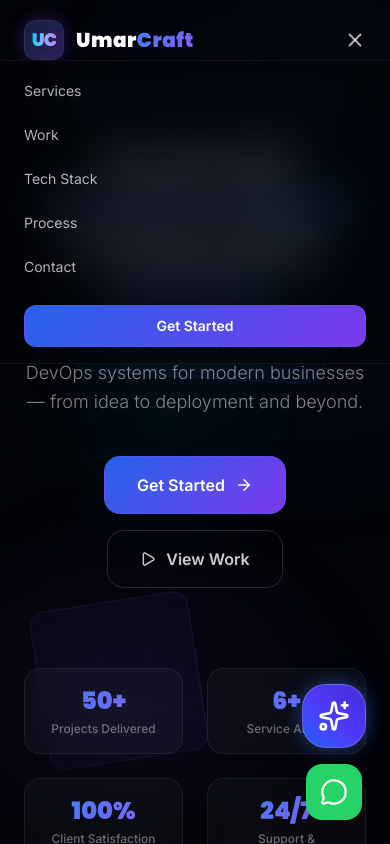
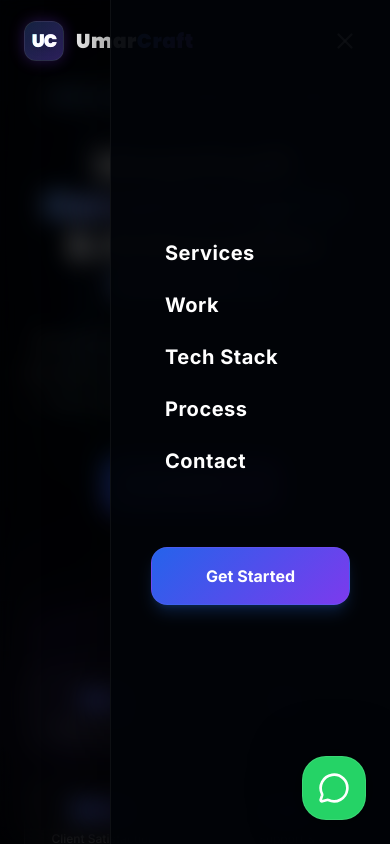
Before and after one commit to umarfarooq57/portfolio, a Next.js app: page / in a window 390 px wide. Both pictures are taken after a click on the button "Toggle menu". Shown: the top 844 px of the page. Built offline with nearby package versions, Linux system fonts and the light colour scheme.

Commit message:
fix: mobile navbar overlap, update footer link to farooxium.dev, and remove ai chatbot

```diff
--- a/src/components/FloatingActions.tsx
+++ b/src/components/FloatingActions.tsx
@@ -1,101 +1,29 @@
 "use client";
 
-import { useState, useEffect } from "react";
+import { useState } from "react";
 import { motion, AnimatePresence } from "framer-motion";
-import { MessageSquare, MessageCircle, Sparkles, X } from "lucide-react";
-import ChatWidget from "./ChatWidget";
+import { MessageCircle } from "lucide-react";
 
 export default function FloatingActions() {
-  const [isOpen, setIsOpen] = useState(false);
-  const [isMaximized, setIsMaximized] = useState(false);
   const [showTooltip, setShowTooltip] = useState<string | null>(null);
 
-  // Close or minimize when clicking outside (Esc)
-  useEffect(() => {
-    if (isOpen) {
-      const handleEsc = (e: KeyboardEvent) => {
-        if (e.key === "Escape") {
-            if (isMaximized) setIsMaximized(false);
-            else setIsOpen(false);
-        }
-      };
-      window.addEventListener("keydown", handleEsc);
-      return () => window.removeEventListener("keydown", handleEsc);
-    }
-  }, [isOpen, isMaximized]);
-
   return (
-    <div className={`fixed z-9999 flex flex-col items-end gap-5 pointer-events-none transition-all duration-500 ${
-        isMaximized
-            ? "inset-0 p-4 md:p-10 justify-center items-center backdrop-blur-xl bg-black/40"
-            : "bottom-6 right-6 md:bottom-10 md:right-10"
-    }`}>
-      {/* Pro Chat Panel Overlay */}
+    <div className="fixed bottom-6 right-6 md:bottom-10 md:right-10 z-9999 flex flex-col items-end gap-5 pointer-events-none">
+      <div className="flex flex-col gap-4 pointer-events-auto items-center">
+        {/* Action WhatsApp */}
+        <div className="relative group">
           <AnimatePresence>
-        {isOpen && (
-          <motion.div
-            initial={isMaximized ? { opacity: 0, scale: 0.9 } : { opacity: 0, scale: 0.8, y: 100, transformOrigin: "bottom right" }}
-            animate={{ opacity: 1, scale: 1, y: 0 }}
-            exit={isMaximized ? { opacity: 0, scale: 0.9 } : { opacity: 0, scale: 0.8, y: 100 }}
-            transition={{
-              type: "spring",
-              damping: 22,
-              stiffness: 150,
-              mass: 0.8
-            }}
-            className={`pointer-events-auto shadow-[0_0_100px_rgba(0,0,0,0.5)] border border-white/10 overflow-hidden rounded-[32px] ${
-              isMaximized
-                ? "w-full max-w-[1000px] h-[90vh] md:h-[80vh]"
-                : "mb-4 w-[92vw] sm:w-[440px] h-[85vh] max-h-[750px]"
-            }`}
-          >
-            <ChatWidget
-                onClose={() => {
-                    setIsOpen(false);
-                    setIsMaximized(false);
-                }}
-                isMaximized={isMaximized}
-                toggleMaximize={() => setIsMaximized(!isMaximized)}
-            />
-          </motion.div>
-        )}
-      </AnimatePresence>
-
-      {!isMaximized && (
-        <div className="flex flex-col gap-4 pointer-events-auto items-center">
-            {/* Toggle Button */}
-            <div className="relative">
-                <AnimatePresence>
-                    {showTooltip === "ai" && (
+            {showTooltip === "wa" && (
               <motion.div
                 initial={{ opacity: 0, x: -10 }}
                 animate={{ opacity: 1, x: 0 }}
                 exit={{ opacity: 0, x: -10 }}
-                        className="absolute right-full mr-5 top-1/2 -translate-y-1/2 bg-[#020408]/40 backdrop-blur-3xl border border-white/10 text-white text-[10px] uppercase tracking-[4px] font-black px-6 py-3 rounded-full whitespace-nowrap hidden md:block shadow-[0_0_40px_rgba(59,130,246,0.3)]"
+                className="absolute right-full mr-5 top-1/2 -translate-y-1/2 bg-[#020408]/40 backdrop-blur-3xl border border-white/10 text-white text-[10px] uppercase tracking-[4px] font-black px-6 py-3 rounded-full whitespace-nowrap hidden md:block shadow-[0_0_40px_rgba(37,211,102,0.3)]"
               >
-                        UmarDev AI
+                WhatsApp Us
               </motion.div>
             )}
           </AnimatePresence>
-                <motion.button
-                    whileHover={{ scale: 1.1, rotate: isOpen ? 0 : 5 }}
-                    whileTap={{ scale: 0.9 }}
-                    onMouseEnter={() => setShowTooltip("ai")}
-                    onMouseLeave={() => setShowTooltip(null)}
-                    onClick={() => setIsOpen(!isOpen)}
-                    className={`w-16 h-16 md:w-20 md:h-20 rounded-3xl flex items-center justify-center shadow-[0_0_50px_rgba(0,0,0,0.5)] transition-all duration-700 relative overflow-hidden group ${
-                    isOpen
-                        ? "bg-indigo-600/20 border border-indigo-500/40 text-blue-400"
-                        : "bg-linear-to-tr from-blue-600 via-indigo-600 to-indigo-700 text-white border border-white/20 animate-glow-pulse"
-                    }`}
-                >
-                    <div className="absolute inset-0 bg-white/20 opacity-0 group-hover:opacity-100 transition-opacity duration-500" />
-                    {isOpen ? <X size={32} /> : <Sparkles size={32} className="relative z-10" />}
-                </motion.button>
-            </div>
-
-            {/* Action WhatsApp */}
-            <div className="relative group">
           <motion.a
             href="https://wa.me/923470132224"
             target="_blank"
@@ -104,14 +32,13 @@ export default function FloatingActions() {
             whileTap={{ scale: 0.9 }}
             onMouseEnter={() => setShowTooltip("wa")}
             onMouseLeave={() => setShowTooltip(null)}
-                    className="w-14 h-14 md:w-16 md:h-16 rounded-2xl bg-[#25D366] flex items-center justify-center text-white shadow-2xl relative overflow-hidden group transition-all"
+            className="w-16 h-16 md:w-20 md:h-20 rounded-3xl bg-[#25D366] flex items-center justify-center text-white shadow-2xl relative overflow-hidden group transition-all border border-white/10 shadow-[0_0_50px_rgba(0,0,0,0.5)]"
           >
             <div className="absolute inset-0 bg-white/30 opacity-0 group-hover:opacity-100 transition-opacity rounded-xl animate-ping [animation-duration:4s]" />
-                    <MessageCircle size={28} className="relative z-10" />
+            <MessageCircle size={32} className="relative z-10" />
           </motion.a>
         </div>
       </div>
-      )}
     </div>
   );
 }
--- a/src/components/Footer.tsx
+++ b/src/components/Footer.tsx
@@ -87,13 +87,13 @@ export default function Footer() {
                 github.com/umarfarooq57
               </a>
               <a
-                href="https://umarcraft.com/"
+                href="https://farooxium.dev/"
                 target="_blank"
                 rel="noopener noreferrer"
                 className="text-sm text-white/40 hover:text-white transition-colors flex items-center gap-2"
               >
                 <Globe size={14} />
-                umarcraft.com
+                farooxium.dev
               </a>
             </div>
           </div>
--- a/src/components/Navbar.tsx
+++ b/src/components/Navbar.tsx
@@ -1,7 +1,5 @@
-"use client";
-
 import { useEffect, useState } from "react";
-import { motion } from "framer-motion";
+import { AnimatePresence, motion } from "framer-motion";
 import Link from "next/link";
 import { Menu, X } from "lucide-react";
 
@@ -23,24 +21,36 @@ export default function Navbar() {
     return () => window.removeEventListener("scroll", handleScroll);
   }, []);
 
+  // Prevent scrolling when mobile menu is open
+  useEffect(() => {
+    if (mobileOpen) {
+      document.body.style.overflow = "hidden";
+    } else {
+      document.body.style.overflow = "unset";
+    }
+    return () => {
+      document.body.style.overflow = "unset";
+    };
+  }, [mobileOpen]);
+
   return (
     <motion.header
       initial={{ y: -80, opacity: 0 }}
       animate={{ y: 0, opacity: 1 }}
-      transition={{ duration: 0.6, delay: 2.3 }}
+      transition={{ duration: 0.6, delay: 0.5 }} // Reduced delay for faster initial feel
       className={`fixed top-0 left-0 right-0 z-50 transition-all duration-500 ${
         scrolled ? "nav-glass py-3 shadow-2xl" : "py-5 bg-transparent"
       }`}
     >
       <nav className="max-w-7xl mx-auto px-6 flex items-center justify-between">
         {/* Logo */}
-        <Link href="#hero" className="flex items-center gap-3 group">
+        <Link href="#hero" className="flex items-center gap-3 group z-50">
           <div
             className="w-10 h-10 rounded-xl flex items-center justify-center group-hover:glow-blue hover:scale-105 transition-all duration-300 relative overflow-hidden shadow-[0_0_15px_rgba(124,58,237,0.3)] border border-white/10"
             style={{ background: "linear-gradient(135deg, #0f172a, #1e1b4b)" }}
           >
             <div className="absolute inset-0 bg-linear-to-br from-blue-500/20 to-purple-500/20 opacity-50 group-hover:opacity-100 transition-opacity" />
-            <span className="text-transparent bg-clip-text bg-linear-to-r from-cyan-400 to-purple-400 font-black text-lg tracking-tighter drop-shadow-md z-10 font-poppins">UC</span>
+            <span className="text-transparent bg-clip-text bg-linear-to-r from-cyan-400 to-purple-400 font-black text-lg tracking-tighter drop-shadow-md z-10 font-poppins text-white">UC</span>
           </div>
           <span className="text-white font-black text-xl tracking-wide font-poppins">
             Umar<span className="text-gradient-blue">Craft</span>
@@ -74,41 +84,80 @@ export default function Navbar() {
 
         {/* Mobile toggle */}
         <button
-          className="md:hidden text-white/70 hover:text-white"
+          className="md:hidden text-white/70 hover:text-white z-50 p-2 transition-all"
           onClick={() => setMobileOpen(!mobileOpen)}
           aria-label="Toggle menu"
         >
-          {mobileOpen ? <X size={22} /> : <Menu size={22} />}
+          <AnimatePresence mode="wait">
+            {mobileOpen ? (
+              <motion.div key="close" initial={{ rotate: -90, opacity: 0 }} animate={{ rotate: 0, opacity: 1 }} exit={{ rotate: 90, opacity: 0 }}>
+                <X size={26} />
+              </motion.div>
+            ) : (
+              <motion.div key="menu" initial={{ rotate: 90, opacity: 0 }} animate={{ rotate: 0, opacity: 1 }} exit={{ rotate: -90, opacity: 0 }}>
+                <Menu size={26} />
+              </motion.div>
+            )}
+          </AnimatePresence>
         </button>
       </nav>
 
-      {/* Mobile menu */}
+      {/* Mobile menu overlay */}
+      <AnimatePresence>
         {mobileOpen && (
+          <>
             <motion.div
-          initial={{ opacity: 0, y: -10 }}
-          animate={{ opacity: 1, y: 0 }}
+              initial={{ opacity: 0 }}
+              animate={{ opacity: 1 }}
               exit={{ opacity: 0 }}
-          className="md:hidden nav-glass border-t border-white/5 px-6 py-4 flex flex-col gap-4"
+              className="fixed inset-0 bg-black/60 backdrop-blur-md z-40 md:hidden"
+              onClick={() => setMobileOpen(false)}
+            />
+            <motion.div
+              initial={{ x: "100%" }}
+              animate={{ x: 0 }}
+              exit={{ x: "100%" }}
+              transition={{ type: "spring", damping: 25, stiffness: 200 }}
+              className="fixed top-0 right-0 bottom-0 w-[280px] bg-[#020408]/95 border-l border-white/5 z-50 md:hidden p-10 flex flex-col justify-center gap-8 shadow-[-20px_0_40px_rgba(0,0,0,0.4)]"
             >
-          {navLinks.map((link) => (
+              <div className="flex flex-col gap-6">
+                {navLinks.map((link, i) => (
+                  <motion.div
+                    key={link.label}
+                    initial={{ x: 20, opacity: 0 }}
+                    animate={{ x: 0, opacity: 1 }}
+                    transition={{ delay: 0.1 + i * 0.1 }}
+                  >
                     <Link
-              key={link.label}
                       href={link.href}
-              className="text-sm text-white/70 hover:text-white transition-colors py-1"
+                      className="text-xl text-white font-bold tracking-wide hover:text-blue-400 transition-all flex items-center gap-2 group"
                       onClick={() => setMobileOpen(false)}
                     >
+                      <span className="w-1.5 h-1.5 rounded-full bg-blue-500 opacity-0 group-hover:opacity-100 transition-opacity" />
                       {link.label}
                     </Link>
+                  </motion.div>
                 ))}
+              </div>
+
+              <motion.div
+                initial={{ y: 20, opacity: 0 }}
+                animate={{ y: 0, opacity: 1 }}
+                transition={{ delay: 0.6 }}
+                className="mt-10"
+              >
                 <Link
                   href="#contact"
-            className="btn-primary px-5 py-2.5 rounded-xl text-sm font-semibold text-white text-center mt-2"
+                  className="btn-primary w-full py-4 rounded-2xl text-base font-bold text-white text-center flex items-center justify-center gap-2 shadow-lg shadow-blue-500/20"
                   onClick={() => setMobileOpen(false)}
                 >
                   <span>Get Started</span>
                 </Link>
               </motion.div>
+            </motion.div>
+          </>
         )}
+      </AnimatePresence>
     </motion.header>
   );
 }
```
Lines whose indentation alone changed are shown as unchanged.
